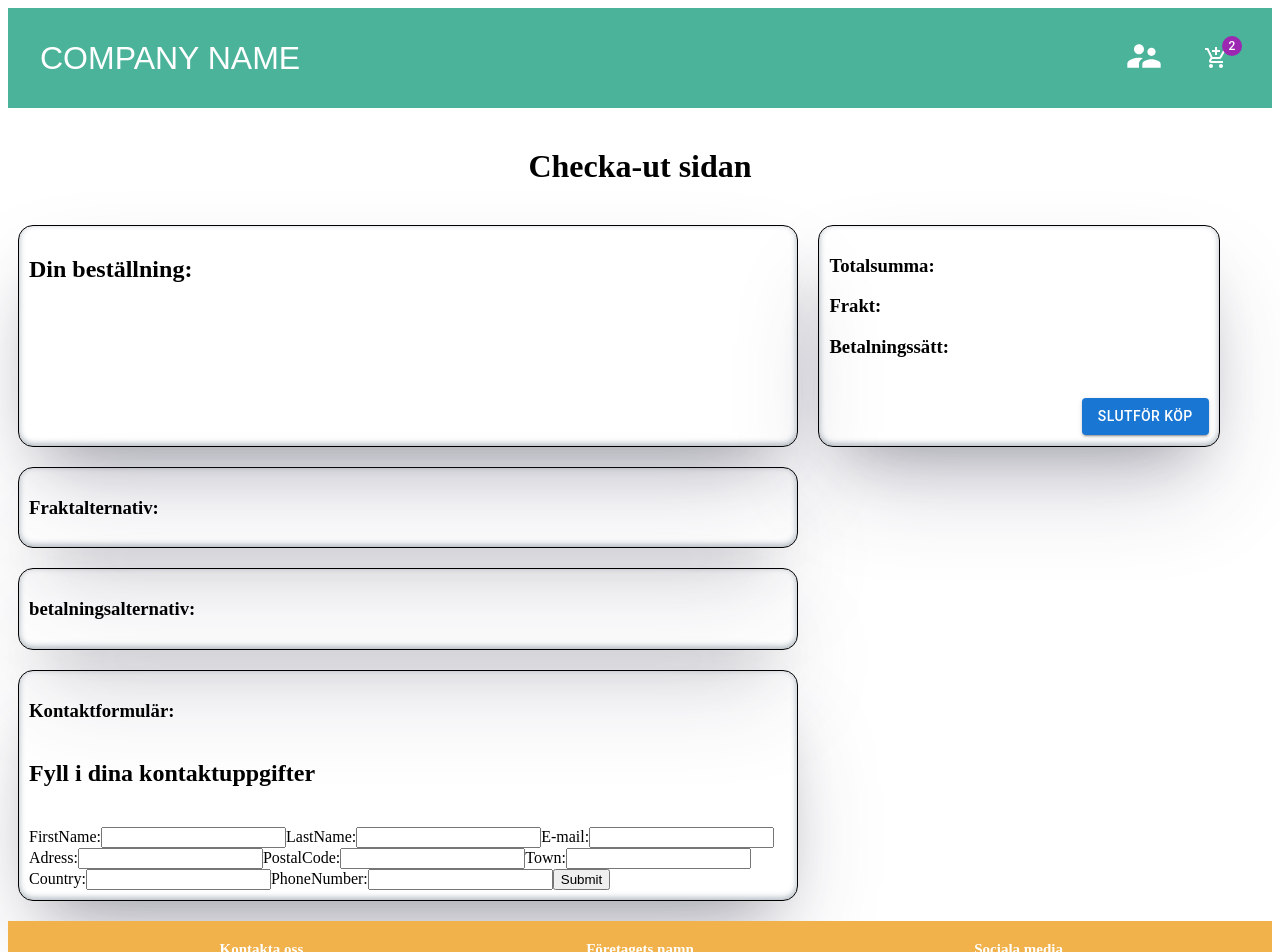
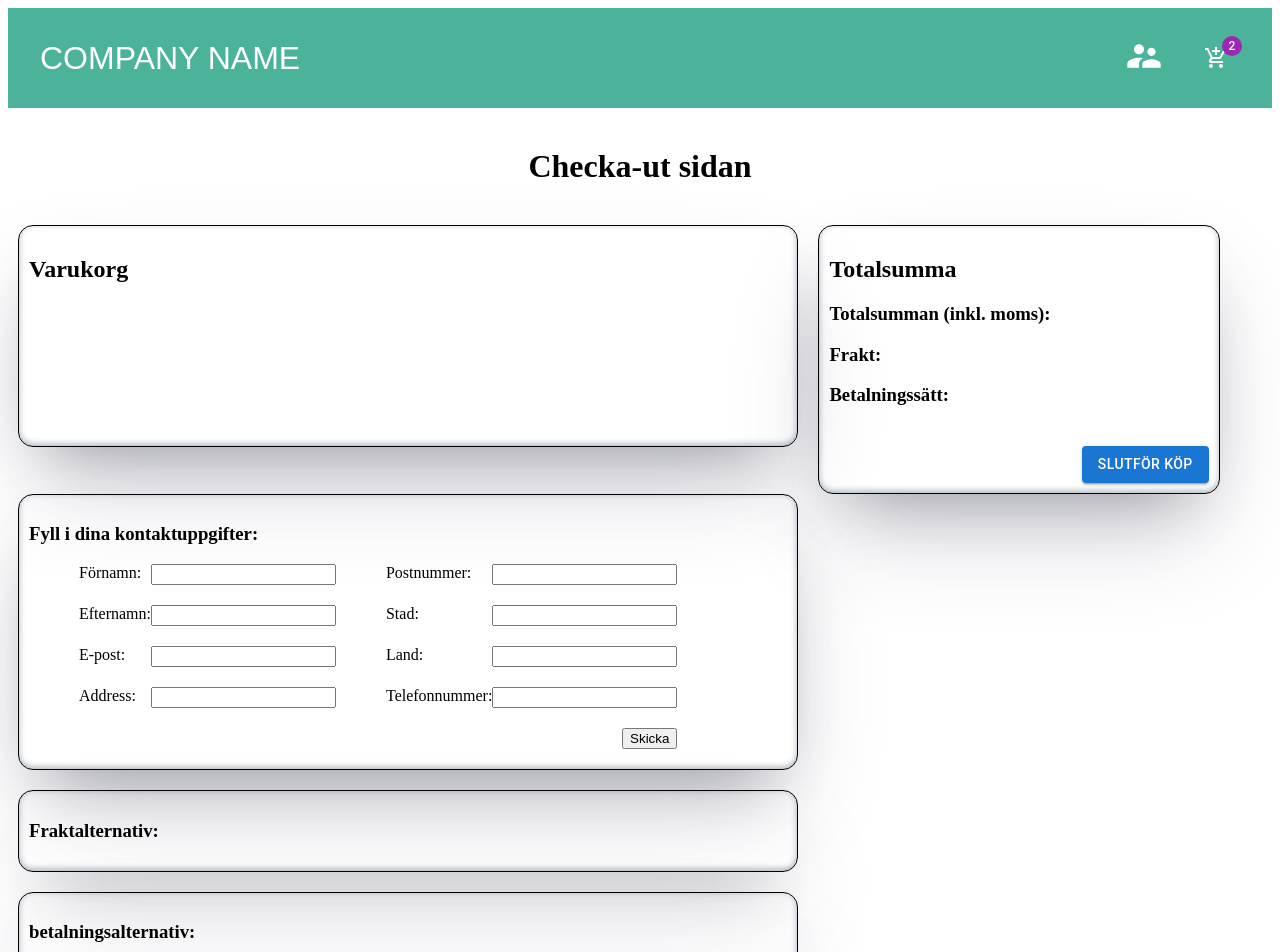
Before and after one commit to FredrikOlssons/Systemutveckling_Ramverk, a React (Vite) app: page /checkOut in a window 1280 px wide. Shown: the top 952 px of the page. Built offline with nearby package versions, Linux system fonts and the light colour scheme; a web font is replaced by a local one.

Commit message:
Styling-Form

```diff
--- a/src/components/allPages/checkOut.tsx
+++ b/src/components/allPages/checkOut.tsx
@@ -16,13 +16,14 @@ const CheckOut: FC<Props> = (props) => {
             <div style={Container}>
                 <Box style={firstBox}>
 
-                <h2>Din beställning:</h2>
+                    <h2>Varukorg</h2>
 
                     </Box>
 
                 <Box style={litleBox}>
+                    <h2>Totalsumma</h2>
 
-                <h3>Totalsumma: </h3>
+                    <h3>Totalsumman (inkl. moms): </h3>
 
                     <h3>Frakt: </h3>
 
@@ -39,6 +40,16 @@ const CheckOut: FC<Props> = (props) => {
 
                 <Box style={secondBox}>
 
+                <h3>Fyll i dina kontaktuppgifter:</h3>
+                  <div style={contactForm}>
+
+                    <ValidationSchemaExample/>
+                  </div>
+
+                </Box>
+
+                <Box style={secondBox}>
+
                 <h3>Fraktalternativ:</h3>
 
                 </Box>
@@ -49,12 +60,6 @@ const CheckOut: FC<Props> = (props) => {
 
                 </Box>
 
-                <Box style={secondBox}>
-
-                <h3>Kontaktformulär:</h3>
-
-                    <ValidationSchemaExample/>
-                </Box>
 
 
 
@@ -97,7 +102,6 @@ const title: CSSProperties = {
 
 const litleBox: CSSProperties = {
     width: "30%",
-    height: "200px",
     border: "1px solid black",
     boxShadow: "rgba(50, 50, 93, 0.25) 0px 50px 100px -20px, rgba(0, 0, 0, 0.3) 0px 30px 60px -30px, rgba(10, 37, 64, 0.35) 0px -2px 6px 0px inset",
     borderRadius: "15px",
@@ -118,4 +122,12 @@ const buttonStyle: CSSProperties = {
     marginTop: "40px",
 
 }
+
+const contactForm: CSSProperties = {
+    display: "flex",
+    flexDirection: "row",
+    justifyContent: "space-between"
+}
+
+
 export default CheckOut
--- a/src/components/formField.tsx
+++ b/src/components/formField.tsx
@@ -1,6 +1,7 @@
 import { FC, CSSProperties } from 'react';
 import { Formik, Form, Field } from 'formik';
 import * as Yup from 'yup';
+import { Grid } from '@mui/material';
 
 
 
@@ -41,7 +42,7 @@ import * as Yup from 'yup';
 
     export const ValidationSchemaExample = () => (
         <div style={formStyling}>
-          <h2>Fyll i dina kontaktuppgifter</h2>
+
           <Formik
             initialValues={{
               firstName: '',
@@ -62,51 +63,87 @@ import * as Yup from 'yup';
             }}
           >
             {({ errors, touched }) => (
+              <>
               <Form>
-                FirstName:
+                <Grid style={gridContainer}>
+                    <Grid style={grid} item xs={12} sm={6}>
+                      Förnamn:
                       <Field name="firstName" />
                       {errors.firstName && touched.firstName ? (
                         <div>{errors.firstName}</div>
                         ) : null}
-                LastName:
+
+                    </Grid>
+
+                    <Grid style={grid} item xs={12} sm={6}>
+                    Efternamn:
                       <Field name="lastName" />
                       {errors.lastName && touched.lastName ? (
                         <div>{errors.lastName}</div>
                       ) : null}
-                E-mail:
+                    </Grid>
+
+                    <Grid style={grid} item xs={12} sm={6}>
+                      E-post:
                       <Field name="email" type="email" />
                       {errors.email && touched.email ? <div>{errors.email}</div>
                       : null}
-                Adress:
+                    </Grid>
+
+                    <Grid style={grid} item xs={12} sm={6}>
+                    Address:
                     <Field name="streetAdress" />
                     {errors.streetAdress && touched.streetAdress ? (
                       <div>{errors.streetAdress}</div>
                     ) : null}
-                PostalCode:
+                    </Grid>
+                  </Grid>
+                </Form>
+
+                <Form>
+                    <Grid style={gridContainer}>
+                    <Grid style={grid} item xs={12} sm={6}>
+                    Postnummer:
                     <Field name="postalCode" />
                     {errors.postalCode && touched.postalCode ? (
                       <div>{errors.postalCode}</div>
                     ) : null}
-                Town:
+                    </Grid>
+
+                    <Grid style={grid} item xs={12} sm={6}>
+                    Stad:
                     <Field name="town" />
                     {errors.town && touched.town ? (
                       <div>{errors.town}</div>
                     ) : null}
-                Country:
+                    </Grid>
+
+                    <Grid style={grid} item xs={12} sm={6}>
+                    Land:
                     <Field name="country" />
                     {errors.country && touched.country ? (
                       <div>{errors.country}</div>
                     ) : null}
-                PhoneNumber:
+                    </Grid>
+
+                    <Grid style={grid} item xs={12} sm={6}>
+                    Telefonnummer:
                     <Field name="phoneNumber" />
                     {errors.phoneNumber && touched.phoneNumber ? (
                       <div>{errors.phoneNumber}</div>
                     ) : null}
-                <button type="submit">Submit</button>
+                    </Grid>
+                    <Grid style={submitStyling} item xs={12} sm={6}>
+                    <button type="submit">Skicka</button>
+                    </Grid>
+
+                </Grid>
               </Form>
+              </>
             )}
           </Formik>
         </div>
+
       );
 
 /*
@@ -235,7 +272,31 @@ import * as Yup from 'yup';
 
  const formStyling: CSSProperties = {
    display: "flex",
+   justifyContent: "space-between",
+   flexWrap: "wrap"
+
+
+ }
+
+ const gridContainer: CSSProperties = {
+   display: "flex",
+   flexDirection: "column",
+   alignContent: "center",
    flexWrap: "wrap",
-   gap: "20px"
+   gap: "20px",
+   marginLeft: "50px",
+   marginBottom: "10px"
  }
+
+const grid: CSSProperties = {
+  display: "flex",
+  justifyContent: "space-between"
+}
+
+const submitStyling: CSSProperties = {
+  display: "flex",
+  justifyContent: "flex-end"
+}
+
+
  export default ValidationSchemaExample;
```
Lines whose indentation alone changed are shown as unchanged.
